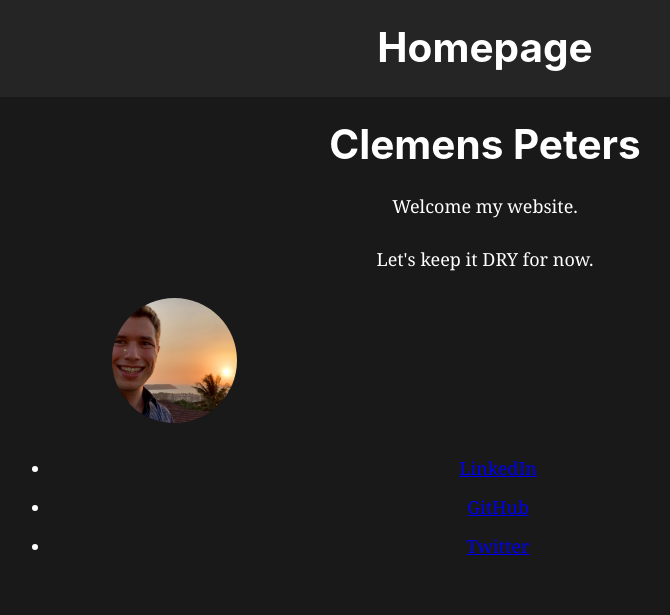
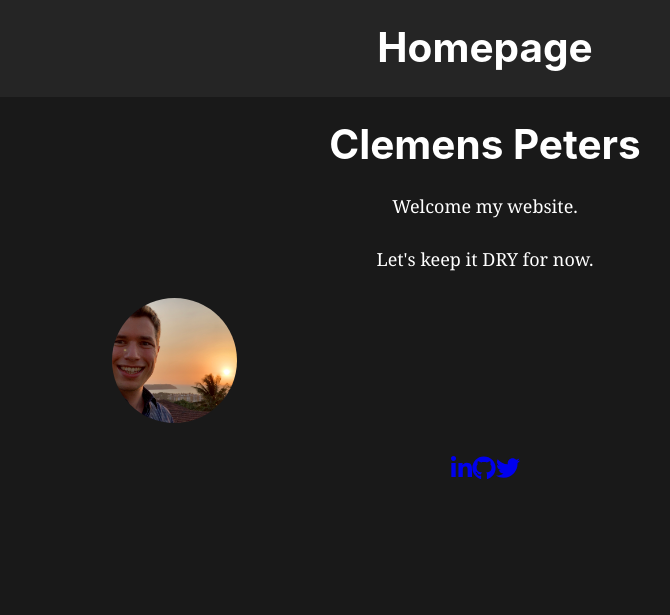
Before and after one commit to clemenspeters/gatsby-website, a Gatsby site: page / in a window 1280 px wide. Shown: the whole page, without its empty margins (155-825 px from the left). Built offline with nearby package versions, Linux system fonts and the light colour scheme; Gatsby itself is replaced by a stand-in of ours.

Commit message:
:sparkles: Add social links to footer.

```diff
--- a/src/components/layout.js
+++ b/src/components/layout.js
@@ -10,7 +10,14 @@ import PropTypes from "prop-types"
 import { useStaticQuery, graphql } from "gatsby"
 
 import Header from "./header"
+import SocialBio from "../components/social"
 import "./layout.css"
+
+const author = {
+  linkedin: "in/clemens-peters",
+  github: "clemenspeters",
+  twitter: "PetersClemens",
+}
 
 const Layout = ({ children }) => {
   const data = useStaticQuery(graphql`
@@ -35,17 +42,13 @@ const Layout = ({ children }) => {
       >
         <main>{children}</main>
         <footer>
-          <ul>
-            <li>
-              <a href="https://www.linkedin.com/in/clemens-peters/">LinkedIn</a>
-            </li>
-            <li>
-              <a href="https://github.com/clemenspeters/">GitHub</a>
-            </li>
-            <li>
-              <a href="https://twitter.com/PetersClemens">Twitter</a>
-            </li>
-          </ul>
+          <div class="footer-container">
+            <SocialBio
+              linkedin={author.linkedin}
+              github={author.github}
+              twitter={author.twitter}
+            />
+          </div>
         </footer>
       </div>
     </>
--- /dev/null
+++ b/src/components/social.js
@@ -0,0 +1,96 @@
+// eslint-disable-next-line no-unused-vars
+import React from "react"
+import PropTypes from "prop-types"
+/** @jsx jsx */
+import { jsx } from "theme-ui"
+import { library } from "@fortawesome/fontawesome-svg-core"
+import { fab } from "@fortawesome/free-brands-svg-icons"
+import { faCheckSquare, faCoffee } from "@fortawesome/free-solid-svg-icons"
+import { FontAwesomeIcon } from "@fortawesome/react-fontawesome"
+
+library.add(fab, faCheckSquare, faCoffee)
+
+SocialBio.propTypes = {
+  linkedin: PropTypes.string,
+  github: PropTypes.string,
+  twitter: PropTypes.string,
+}
+
+SocialBio.defaultProps = {
+  linkedin: "",
+  github: "",
+  twitter: "",
+}
+
+/**
+ * @return {JSX}
+ */
+function SocialBio({ linkedin, github, twitter }) {
+  {
+    /* Reference: https://stackoverflow.com/questions/51683761/how-to-fix-lighthouse-links-do-not-have-a-discernible-name */
+  }
+  return (
+    <p
+      sx={{
+        display: "flex",
+        flexDirection: "row",
+        justifyContent: "space-between",
+        fontSize: [0, 0, 2],
+      }}
+    >
+      {linkedin !== null && linkedin !== "" && (
+        <a
+          href={"https://www.linkedin.com/" + linkedin}
+          target="_blank"
+          rel="noopener noreferrer"
+          style={{ borderBottom: "none" }}
+          aria-label={"LinkedIn"}
+        >
+          <FontAwesomeIcon
+            icon={["fab", "linkedin-in"]}
+            size={"lg"}
+            sx={{
+              color: "#FFFFFF",
+            }}
+          />
+        </a>
+      )}
+      {github !== null && github !== "" && (
+        <a
+          href={"https://www.github.com/" + github}
+          target="_blank"
+          rel="noopener noreferrer"
+          style={{ borderBottom: "none" }}
+          aria-label={"Github"}
+        >
+          <FontAwesomeIcon
+            icon={["fab", "github"]}
+            size={"lg"}
+            sx={{
+              color: "#FFFFFF",
+            }}
+          />
+        </a>
+      )}
+      {twitter !== null && twitter !== "" && (
+        <a
+          href={"https://www.twitter.com/" + twitter}
+          target="_blank"
+          rel="noopener noreferrer"
+          style={{ borderBottom: "none" }}
+          aria-label={"Twitter"}
+        >
+          <FontAwesomeIcon
+            icon={["fab", "twitter"]}
+            size={"lg"}
+            sx={{
+              color: "#FFFFFF",
+            }}
+          />
+        </a>
+      )}
+    </p>
+  )
+}
+
+export default SocialBio
```
